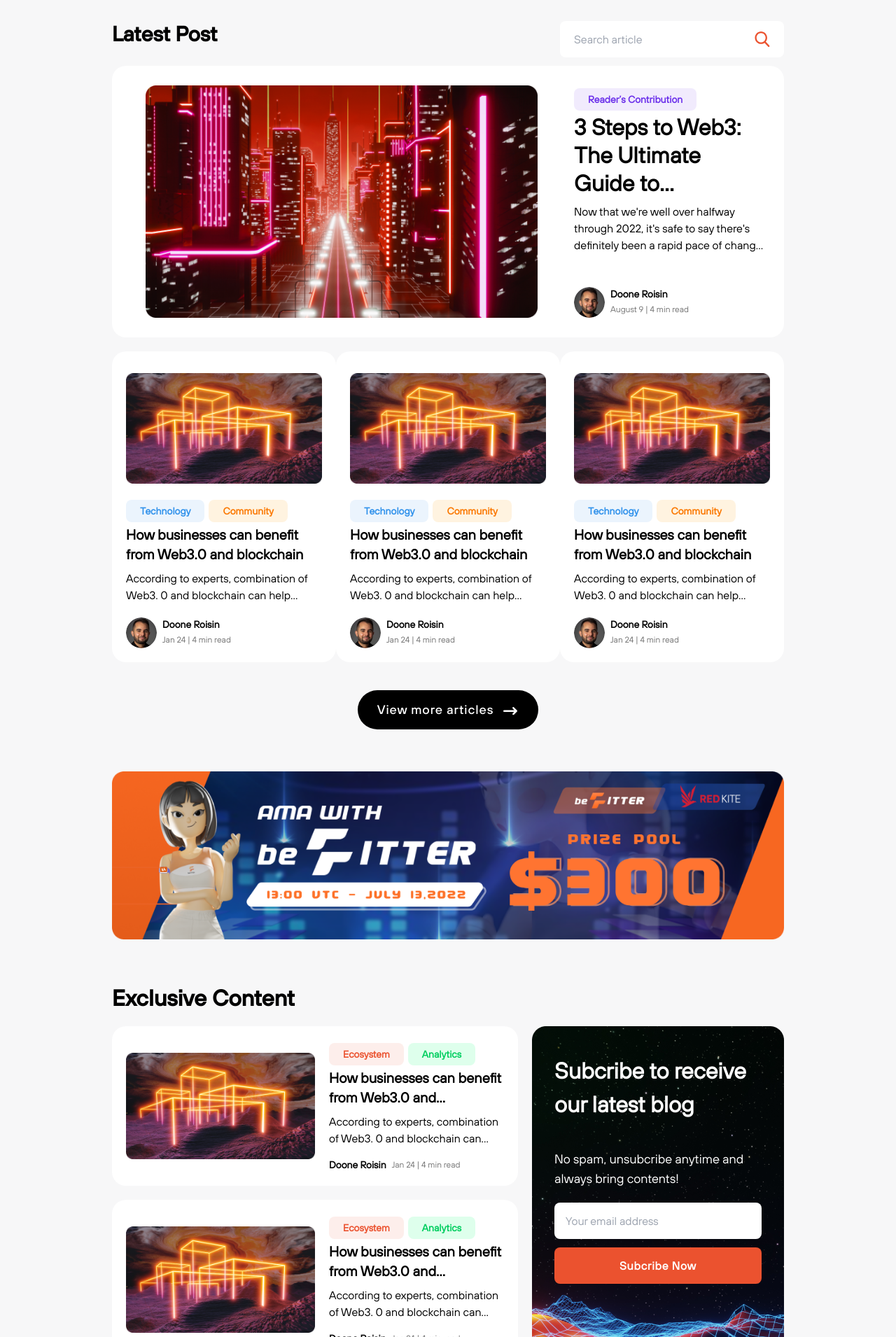
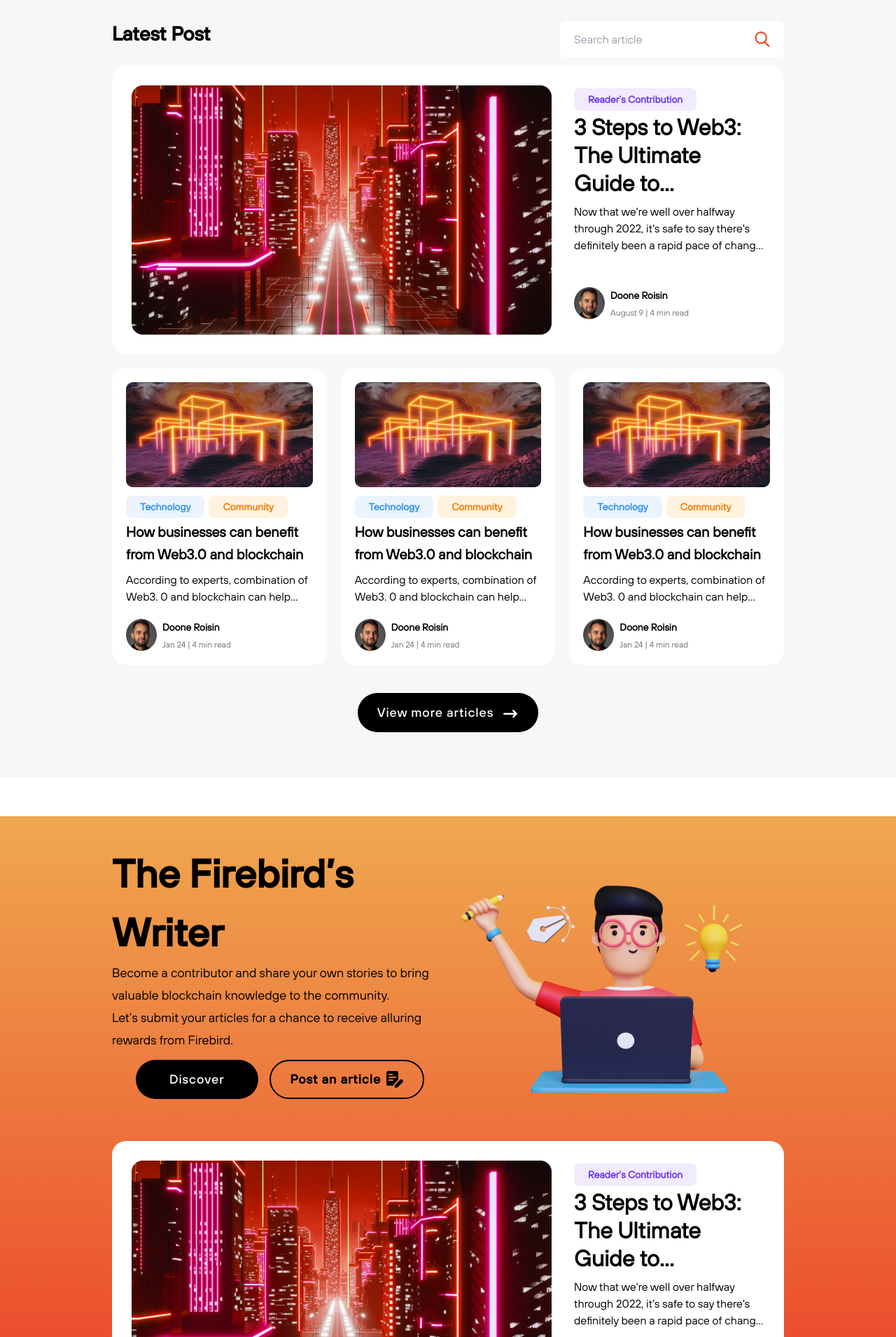
Before and after one commit to polkafoundry/firebird-techblog, a Next.js app in the folder frontend/: page / in a window 1280 px wide. Shown: the part 390-2300 px from the top of the page at 70% size. Built offline with nearby package versions, Linux system fonts and the light colour scheme.

Commit message:
FE user: responsive landing page

```diff
--- a/frontend/components/Base/Card/CardActive.tsx
+++ b/frontend/components/Base/Card/CardActive.tsx
@@ -1,3 +1,4 @@
+import clsx from "clsx"
 import Image from "next/image"
 import React from "react"
 import {
@@ -6,9 +7,10 @@ import {
 } from "../../../utils/constants"
 import { getContentTypeColor } from "../../../utils/getContentTypeColor"
 import styles from "./card.module.scss"
+import imgFake from "public/images/fake-card-active.png"
 
 const fakeCard = {
-  image: "/images/fake-card-active.png",
+  image: imgFake,
   types: [CONTENT_TYPES.READER_CONTRIBUTION],
   title:
     "3 Steps to Web3: The Ultimate Guide to Navigating Web3 for Non-Tech Founders",
@@ -21,15 +23,14 @@ const fakeCard = {
 }
 const CardActive = () => {
   return (
-    <div className="bg-white w-full rounded-[20px] p-7 flex gap-8">
-      <div className="rounded-xl w-full max-w-[600px] relative h-full">
-        <Image
-          src={fakeCard?.image}
-          layout="fill"
-          alt=""
-          sizes="100vw"
-          objectFit="contain"
-        />
+    <div
+      className={clsx(
+        "bg-white w-full rounded-[20px] p-7 flex flex-col gap-3",
+        "xs:flex-row xs:gap-8"
+      )}
+    >
+      <div className="rounded-xl w-full max-w-[600px] relative">
+        <Image src={fakeCard?.image} layout="responsive" alt="" />
       </div>
       <div className="flex flex-col flex-1">
         <div className="flex mt-1 gap-[6px]">
@@ -44,14 +45,22 @@ const CardActive = () => {
           ))}
         </div>
         <div
-          className={`${styles.multiLineActive} mt-1 text-[32px] leading-10 font-semibold`}
+          className={clsx(
+            `${styles.multiLineActive} mt-1 text-xl leading-7 font-semibold`,
+            "xs:text-[32px] xs:leading-10"
+          )}
         >
           {fakeCard?.title}
         </div>
-        <div className={`${styles.multiLineActive} mt-2`}>
+        <div
+          className={clsx(
+            `${styles.multiLineActive} mt-4 text-sm`,
+            "xs:mt-2 xs:text-base"
+          )}
+        >
           {fakeCard?.detail}
         </div>
-        <div className="mt-12 flex gap-2">
+        <div className={clsx("mt-5 flex gap-2", "xs:mt-12")}>
           <Image
             src={fakeCard?.authorAvatar}
             width={44}
--- a/frontend/components/Base/Card/CardHorizontal.tsx
+++ b/frontend/components/Base/Card/CardHorizontal.tsx
@@ -1,3 +1,4 @@
+import clsx from "clsx"
 import Image from "next/image"
 import React from "react"
 import {
@@ -6,9 +7,10 @@ import {
 } from "../../../utils/constants"
 import { getContentTypeColor } from "../../../utils/getContentTypeColor"
 import styles from "./card.module.scss"
+import imgFake from "/public/images/fake-card-vertical.png"
 
 const fakeCard = {
-  image: "/images/fake-card-vertical.png",
+  image: imgFake,
   types: ["ecosystem", "analytics"],
   title: "How businesses can benefit from Web3.0 and blockchain",
   detail:
@@ -20,12 +22,17 @@ const fakeCard = {
 }
 const CardHorizontal = () => {
   return (
-    <div className="bg-white w-full rounded-[20px] p-5 flex gap-5">
-      <div className="rounded-xl w-1/2 relative">
-        <Image src={fakeCard?.image} layout="fill" objectFit="contain" alt="" />
+    <div
+      className={clsx(
+        "bg-white w-full rounded-[20px] p-5 flex flex-col gap-3 items-center",
+        "md:flex-row md:gap-5"
+      )}
+    >
+      <div className={clsx("rounded-xl w-full relative", "md:w-1/2")}>
+        <Image src={fakeCard?.image} layout="responsive" alt="" />
       </div>
       <div className="flex flex-col flex-1">
-        <div className="flex mt-1 gap-[6px]">
+        <div className={clsx("flex mt-1 gap-1", "gap-[6px]")}>
           {fakeCard?.types?.map((type: any) => (
             <div
               key={type}
@@ -36,12 +43,38 @@ const CardHorizontal = () => {
             </div>
           ))}
         </div>
-        <div className={`${styles.multiLine} mt-1 text-xl font-semibold`}>
+        <div
+          className={clsx(
+            `${styles.multiLine} mt-1 text-xl leading-7 font-semibold`,
+            "md:leading-8"
+          )}
+        >
           {fakeCard?.title}
         </div>
-        <div className={`${styles.multiLine} mt-2`}>{fakeCard?.detail}</div>
+        <div
+          className={clsx(
+            `${styles.multiLine} mt-3 text-sm`,
+            "md:mt-2 md:text-base"
+          )}
+        >
+          {fakeCard?.detail}
+        </div>
         <div className="mt-4 flex gap-2">
-          <div className="flex gap-2 items-center">
+          <div className="contents md:hidden">
+            <Image
+              src={fakeCard?.authorAvatar}
+              width={44}
+              height={44}
+              alt=""
+              className="rounded-full"
+            />
+          </div>
+          <div
+            className={clsx(
+              "flex flex-col gap-[2px] items-left",
+              "md:flex-row md:items-center md:gap-2"
+            )}
+          >
             <span className="text-sm font-semibold">
               {fakeCard?.authorName}
             </span>
--- a/frontend/components/Base/Card/CardVertical.tsx
+++ b/frontend/components/Base/Card/CardVertical.tsx
@@ -7,9 +7,10 @@ import {
 } from "../../../utils/constants"
 import { getContentTypeColor } from "../../../utils/getContentTypeColor"
 import styles from "./card.module.scss"
+import imgFake from "public/images/fake-card-vertical.png"
 
 const fakeCard = {
-  image: "/images/fake-card-vertical.png",
+  image: imgFake,
   types: [CONTENT_TYPES.TECHNOLOGY, CONTENT_TYPES.COMMUNITY],
   title: "How businesses can benefit from Web3.0 and blockchain",
   detail:
@@ -26,9 +27,14 @@ const CardVertical = (props: CardVerticalProps) => {
   const { hideDetail = false } = props
 
   return (
-    <div className="bg-white w-full max-w-[360px] rounded-[20px] p-5 flex flex-col">
-      <div className="rounded-xl h-[180px] w-full relative">
-        <Image src={fakeCard?.image} layout="fill" objectFit="contain" alt="" />
+    <div
+      className={clsx(
+        "bg-white w-full rounded-[20px] p-5 flex flex-col",
+        "xs:max-w-[360px]"
+      )}
+    >
+      <div className="rounded-xl w-full relative">
+        <Image src={fakeCard?.image} layout="responsive" alt="" />
       </div>
       <div className="flex mt-3 gap-[6px]">
         {fakeCard?.types?.map((type: any) => {
@@ -45,11 +51,23 @@ const CardVertical = (props: CardVerticalProps) => {
           )
         })}
       </div>
-      <div className={`${styles.multiLine} mt-1 text-xl font-semibold`}>
+      <div
+        className={clsx(
+          `${styles.multiLine} mt-1 text-xl leading-7 font-semibold`,
+          "md:leading-8"
+        )}
+      >
         {fakeCard?.title}
       </div>
       {!hideDetail && (
-        <div className={`${styles.multiLine} mt-2`}>{fakeCard?.detail}</div>
+        <div
+          className={clsx(
+            `${styles.multiLine} mt-3 text-sm`,
+            "md:mt-2 md:text-base"
+          )}
+        >
+          {fakeCard?.detail}
+        </div>
       )}
       <div className="mt-5 flex gap-2">
         <Image
--- a/frontend/components/Base/HeaderLandingLayout/index.tsx
+++ b/frontend/components/Base/HeaderLandingLayout/index.tsx
@@ -16,7 +16,7 @@ const HeaderLandingLayout = () => {
           />
         </a>
       </Link>
-      <div className="flex gap-5">
+      <div className="flex gap-5 overflow-hidden">
         <Link href="/about">About Firebird</Link>
         <Link href="/bird-nest">Bird nest</Link>
         <Link href="/build-nest">Build nest</Link>
--- a/frontend/components/Pages/LandingPage/index.tsx
+++ b/frontend/components/Pages/LandingPage/index.tsx
@@ -7,6 +7,8 @@ import ButtonLink from "../../Base/ButtonLink"
 import { CardActive, CardHorizontal } from "../../Base/Card"
 import CardVertical from "../../Base/Card/CardVertical"
 import styles from "./landing.module.scss"
+import imgWrite from "public/images/bird-writer.png"
+import imgSubBanner from "public/images/befitter-banner.png"
 
 type FilterTypes = {
   search: string
@@ -66,11 +68,26 @@ function LandingPage() {
   const renderLastestPost = () => {
     return (
       <>
-        <div className="flex w-full justify-between mt-8">
-          <span className="text-3xl font-semibold font-birdMedium">
+        <div
+          className={clsx(
+            "flex flex-col w-full justify-between mt-8 gap-3",
+            "xs:flex-row"
+          )}
+        >
+          <span
+            className={clsx(
+              "text-3xl font-semibold font-birdMedium text-center",
+              "xs:text-left"
+            )}
+          >
             Latest Post
           </span>
-          <div className="flex items-center rounded-lg px-5 h-[52px] bg-white w-full max-w-xs">
+          <div
+            className={clsx(
+              "flex items-center rounded-lg px-5 h-[52px] bg-white w-full",
+              "xs:max-w-xs"
+            )}
+          >
             <input
               type="text"
               placeholder="Search article"
@@ -88,11 +105,19 @@ function LandingPage() {
           </div>
         </div>
 
-        <div className="flex w-full mt-3">
+        <div className="hidden w-full mt-3 xs:flex">
           <CardActive />
         </div>
 
-        <div className="grid grid-cols-3 mt-5">
+        <div
+          className={clsx(
+            "flex flex-col items-center gap-5 mt-5  ",
+            "xs:flex-row"
+          )}
+        >
+          <div className="flex xs xs:hidden">
+            <CardVertical />
+          </div>
           {Array(3)
             .fill(1)
             .map((item, index) => (
@@ -122,13 +147,8 @@ function LandingPage() {
 
   const renderSubBanner = () => {
     return (
-      <div className="relative w-full h-[280px] mt-10 cursor-pointer">
-        <Image
-          src={"/images/befitter-banner.png"}
-          layout="fill"
-          objectFit="contain"
-          alt=""
-        />
+      <div className="relative w-full mt-10 cursor-pointer">
+        <Image src={imgSubBanner} layout="responsive" alt="" />
       </div>
     )
   }
@@ -136,11 +156,16 @@ function LandingPage() {
   const renderExclusiveContent = () => {
     return (
       <>
-        <div className="text-[32px] font-semibold font-birdMedium mt-10">
+        <div
+          className={clsx(
+            "text-[32px] font-semibold font-birdMedium mt-10 text-center ",
+            "xs:text-left"
+          )}
+        >
           Exclusive Content
         </div>
 
-        <div className="grid grid-cols-[_1fr_360px] gap-5 mt-4">
+        <div className={clsx("grid gap-5 mt-4", "lg:grid-cols-[_1fr_360px]")}>
           <div className="flex-1 grid grid-cols-1 gap-5">
             {Array(3)
               .fill(1)
@@ -150,16 +175,24 @@ function LandingPage() {
           </div>
 
           <div
-            className={`${styles.subcribe} flex flex-col px-8 py-10 text-white max-h-[480px]`}
+            className={clsx(
+              `${styles.subcribe} flex flex-col px-8 pt-10 pb-[62px] text-white max-h-[480px] rounded-[20px]`,
+              "md:pb-10"
+            )}
           >
-            <span className="font-semibold text-[32px]">
+            <span className={clsx("font-semibold text-3xl", "md:text-[32px]")}>
               Subcribe to receive our latest blog
             </span>
-            <span className="text-lg mt-10">
+            <span className={clsx("text-lg mt-3", "md:mt-10")}>
               No spam, unsubcribe anytime and always bring contents!
             </span>
 
-            <div className="flex rounded-lg bg-white w-full h-[52px] mt-5 px-4 items-center">
+            <div
+              className={clsx(
+                "flex rounded-lg bg-white w-full h-[52px] mt-8 px-4 items-center",
+                "md:mt-5"
+              )}
+            >
               <input
                 type="text"
                 className="w-full outline-none text-black"
@@ -186,25 +219,58 @@ function LandingPage() {
 
   const renderFirebirdWriter = () => {
     return (
-      <div className={`${styles.writer} mt-14 pt-10 pb-[100px]`}>
+      <div
+        className={clsx(
+          `${styles.writer} mt-14 pt-[60px] pb-[60px]`,
+          "xs:pt-10 xs:pb-[100px]"
+        )}
+      >
         <div className={clsx(styles.section, "flex flex-col gap-10")}>
-          <div className="flex">
-            <div className="flex flex-col w-full max-w-[580px]">
-              <span className="font-birdMedium font-semibold text-[56px]">
+          <div
+            className={clsx("flex flex-col items-center mb-5", "xs:flex-row")}
+          >
+            <div
+              className={clsx(
+                "flex flex-col w-full max-w-[580px] items-center",
+                "xs:items-left"
+              )}
+            >
+              <span
+                className={clsx(
+                  "font-birdMedium font-semibold text-[32px]",
+                  "xs:text-[56px]"
+                )}
+              >
                 The Firebird’s Writer
               </span>
-              <span className="text-lg">
+              <span
+                className={clsx(
+                  "text-lg text-center mt-3",
+                  "xs:text-left xs:mt-0"
+                )}
+              >
                 Become a contributor and share your own stories to bring
                 valuable blockchain knowledge to the community. <br /> Let’s
                 submit your articles for a chance to receive alluring rewards
                 from Firebird.
               </span>
 
-              <div className="flex gap-4 mt-3">
-                <ButtonLink href="writer" className="px-12 bg-black text-white">
+              <div className={clsx("flex gap-2 mt-5", "xs:mt-3 xs:gap-4")}>
+                <ButtonLink
+                  href="writer"
+                  className={clsx(
+                    "px-12 bg-black text-white text-base",
+                    "xs:text-lg"
+                  )}
+                >
                   Discover
                 </ButtonLink>
-                <Button className="gap-2 px-7 border-[2.5px] border-black">
+                <Button
+                  className={clsx(
+                    "gap-2 px-2 border-[2.5px] border-black text-base font-semibold tracking-normal",
+                    "xs:text-lg xs:px-7"
+                  )}
+                >
                   <>
                     <span>Post an article</span>
                     <Image
@@ -220,13 +286,7 @@ function LandingPage() {
             </div>
 
             <div className="relative w-full">
-              <Image
-                src="/images/bird-writer.png"
-                alt=""
-                layout="fill"
-                objectFit="contain"
-                priority={true}
-              />
+              <Image src={imgWrite} alt="" layout="responsive" />
             </div>
           </div>
 
@@ -241,20 +301,32 @@ function LandingPage() {
   ////#endregion RENDER
 
   return (
-    <div className="flex flex-col w-full">
+    <div className="flex flex-col w-full ">
       <div className={`${styles.banner} flex text-white pt-20`}>
         <div className={`${styles.section}`}>
-          <p className="mt-12">The Firebird Blog</p>
+          <p
+            className={clsx(
+              "mt-14 text-center px-2",
+              "md:text-left md:mt-12 md:px-0"
+            )}
+          >
+            The Firebird Blog
+          </p>
         </div>
       </div>
 
-      <div className="w-full bg-[#f7f7f8] pb-16 pt-7">
+      <div className={clsx("w-full bg-[#f7f7f8] pt-7", "md:pb-16")}>
         <div className={`${styles.section} flex flex-col`}>
-          <div className="flex gap-2">
+          <div
+            className={clsx(
+              styles.hiddenScrollbar,
+              "flex gap-2 overflow-x-auto"
+            )}
+          >
             {contentTypes.map((item: any) => (
               <div
                 key={item?.value}
-                className={`px-8 py-2 rounded-lg cursor-pointer text-birdGray font-semibold ${
+                className={`px-8 py-2 rounded-lg cursor-pointer text-birdGray font-semibold whitespace-nowrap ${
                   contentType === item?.value ? styles.typeActived : ""
                 }`}
                 onClick={() => handleSelectType(item.value)}
@@ -266,9 +338,9 @@ function LandingPage() {
 
           {renderLastestPost()}
 
-          {renderSubBanner()}
+          {/* {renderSubBanner()} */}
 
-          {renderExclusiveContent()}
+          {/* {renderExclusiveContent()} */}
         </div>
       </div>
 
--- a/frontend/components/Pages/LandingPage/landing.module.scss
+++ b/frontend/components/Pages/LandingPage/landing.module.scss
@@ -2,14 +2,20 @@
   width: 100%;
   max-width: 1440px;
   margin: 0 auto;
-  padding: 0 160px;
+  padding: 0 20px;
+  @media (min-width: theme('screens.xs')) {
+    padding: 0 160px;
+  }
 }
 
 .banner {
   background: url("/images/bg-techblog.png") no-repeat center center;
   height: 320px;
   background-size: cover;
-  font: normal normal 600 56px/64px TTHoves;
+  font: normal normal 600 40px/44px TTHoves;
+  @media (min-width: theme('screens.xs')) {
+    font: normal normal 600 56px/64px TTHoves;
+  }
 }
 
 .typeActived {
@@ -18,10 +24,25 @@
 }
 
 .subcribe {
-  background: url("/images/bg-subcribe.png") no-repeat center;
-  background-size: contain;
+  background: url("/images/bg-subcribe.png") no-repeat bottom;
+  background-size: cover;
+  @media (min-width: theme('screens.lg')) {
+    background-position: center;
+    background-size: contain;
+  }
 }
 
 .writer {
   background: linear-gradient(180deg, #efa84f 0%, #ea3223 100%);
 }
+
+/* Hide scrollbar for Chrome, Safari and Opera */
+.hiddenScrollbar::-webkit-scrollbar {
+  display: none;
+}
+
+/* Hide scrollbar for IE, Edge and Firefox */
+.hiddenScrollbar {
+  -ms-overflow-style: none;  /* IE and Edge */
+  scrollbar-width: none;  /* Firefox */
+}
--- a/frontend/tailwind.config.js
+++ b/frontend/tailwind.config.js
@@ -16,8 +16,8 @@ module.exports = {
     screens: {
       xs: "640px",
       sm: "768px",
-      md: "960px",
-      lg: "1280px",
+      md: "900px",
+      lg: "1200px",
       xl: "1368px",
       "2xl": "1536px",
       main: "1440px"
@@ -25,6 +25,7 @@ module.exports = {
     colors: {
       main: "#EB522F",
       birdGray: "#747474",
+      birdLightGray: "#f7f7f8",
       birdPurple: "#6B2FEB",
       birdGreen: "#00CE5F",
       birdOrange: "#FB7800",
@@ -32,6 +33,24 @@ module.exports = {
       birdBlue: "#2F91EB",
       ...colors
     },
+    fontSize: {
+      xs: ["0.75rem", { lineHeight: "1.125rem" }], // 12px/18px
+      sm: ["0.875rem", { lineHeight: "1.5rem" }], // 14px/24px
+      base: ["1rem", { lineHeight: "1.5rem" }], // 16px/24px
+      lg: ["1.125rem", { lineHeight: "2rem" }], // 18px/32px
+      xl: ["1.25rem", { lineHeight: "2rem" }], // 20px/32px
+      "2xl": ["1.5rem", { lineHeight: "2rem" }], // 24px/32px
+      "3xl": ["1.75rem", { lineHeight: "2.25rem" }], // 28px/36px
+      "4xl": ["2.5rem", { lineHeight: "3.25rem" }], // 40px/52px
+      "5xl": ["3rem", { lineHeight: "3.75rem" }], // 48px/60px
+      "6xl": ["3.5rem", { lineHeight: "4rem" }], // 56px/64px
+      "7xl": ["5rem", { lineHeight: "6.25rem" }], // 80px/100px
+      "8xl": ["6rem", { lineHeight: "1" }],
+      "9xl": ["8rem", { lineHeight: "1" }],
+      "22px": ["22px", { lineHeight: "36px" }],
+      "10px": ["10px", { lineHeight: "14px" }]
+    },
+
     fontFamily: {
       birdMedium: ["TTHoves Medium"],
       birdBold: ["TTHoves Bold"]
```
